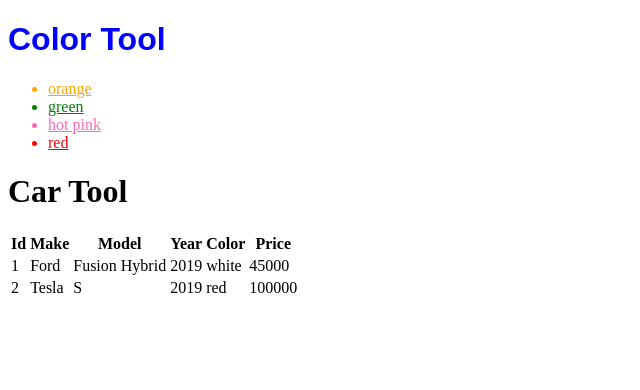
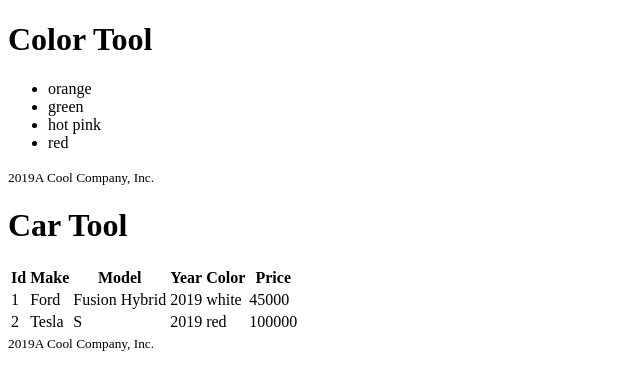
Before and after one commit to t4d-classes/react_10072019, a React (Create React App) app in the folder demo-app/: page / in a window 1280 px wide. Shown: the top 390 px of the page, without its empty margins (0-640 px from the left). Built offline with nearby package versions, Linux system fonts and the light colour scheme.

Commit message:
add code demos

```diff
--- /dev/null
+++ b/demo-app/src/components/CarTable.js
@@ -0,0 +1,28 @@
+import React from 'react';
+
+import { carsPropType } from '../propTypes/carPropTypes';
+import { CarViewRow } from '../components/CarViewRow';
+
+export const CarTable = ({ cars }) => {
+
+  return <table>
+  <thead>
+    <tr>
+      <th>Id</th>
+      <th>Make</th>
+      <th>Model</th>
+      <th>Year</th>
+      <th>Color</th>
+      <th>Price</th>
+    </tr>
+  </thead>
+  <tbody>
+    {cars.map(car => <CarViewRow key={car.id} car={car} />)}
+  </tbody>
+</table>
+
+};
+
+CarTable.propTypes = {
+  cars: carsPropType.isRequired,
+};
--- a/demo-app/src/components/CarTool.js
+++ b/demo-app/src/components/CarTool.js
@@ -1,33 +1,25 @@
 import React from 'react';
+
+import { carsPropType } from '../propTypes/carPropTypes';
+
+import { ToolHeader } from './ToolHeader';
+import { ToolFooter } from './ToolFooter';
+import { CarTable } from './CarTable';
 
 export const CarTool = ({ cars }) => {
 
   return <>
-    <header>
-      <h1>Car Tool</h1>
-    </header>
-    <table>
-      <thead>
-        <tr>
-          <th>Id</th>
-          <th>Make</th>
-          <th>Model</th>
-          <th>Year</th>
-          <th>Color</th>
-          <th>Price</th>
-        </tr>
-      </thead>
-      <tbody>
-        {cars.map(car => <tr key={car.id}>
-          <td>{car.id}</td>
-          <td>{car.make}</td>
-          <td>{car.model}</td>
-          <td>{car.year}</td>
-          <td>{car.color}</td>
-          <td>{car.price}</td>
-        </tr>)}
-      </tbody>
-    </table>
+    <ToolHeader headerText="Car Tool" />
+    <CarTable cars={cars} />
+    <ToolFooter companyName="A Cool Company, Inc." />
   </>;
 
 };
+
+CarTool.defaultProps = {
+  cars: [],
+};
+
+CarTool.propTypes = {
+  cars: carsPropType.isRequired,
+};
--- /dev/null
+++ b/demo-app/src/components/CarViewRow.js
@@ -0,0 +1,20 @@
+import React from 'react';
+
+import { carPropType } from '../propTypes/carPropTypes';
+
+export const CarViewRow = ({ car }) => {
+
+  return <tr>
+    <td>{car.id}</td>
+    <td>{car.make}</td>
+    <td>{car.model}</td>
+    <td>{car.year}</td>
+    <td>{car.color}</td>
+    <td>{car.price}</td>
+  </tr>;
+
+};
+
+CarViewRow.propTypes = {
+  car: carPropType.isRequired,
+};
--- a/demo-app/src/components/ColorTool.js
+++ b/demo-app/src/components/ColorTool.js
@@ -1,28 +1,17 @@
 import React from 'react';
-import PropTypes from 'prop-types';
-import styled, { css } from 'styled-components';
 
-const ColorListItem = styled.li`
-  text-decoration: underline;
-  ${props => css`
-    color: ${props.children.replace(' ', '')}
-  `}
-`;
+import { colorsPropType } from '../propTypes/colorPropType';
+import { ToolHeader } from './ToolHeader';
+import { ToolFooter } from './ToolFooter';
+import { UnorderedList } from './UnorderedList';
 
 export const ColorTool = ({ colors }) => {
 
   return <>
-    <header>
-      <h1 className="info" style={ { fontFamily: 'arial' } }>Color Tool</h1>
-    </header>
-    <ul>
-      {(!colors || colors.length === 0)
-        ? <li>There are no colors.</li>
-        : colors.map( (color) =>
-            <ColorListItem key={color.id}>{color.name}</ColorListItem>)}
-    </ul>
+    <ToolHeader headerText="Color Tool" />
+    <UnorderedList items={colors} />
+    <ToolFooter companyName="A Cool Company, Inc." />
   </>;
-
 };
 
 ColorTool.defaultProps = {
@@ -30,8 +19,5 @@
 };
 
 ColorTool.propTypes = {
-  colors: PropTypes.arrayOf(PropTypes.shape({
-    id: PropTypes.number.isRequired,
-    name: PropTypes.string.isRequired,
-  })).isRequired,
+  colors: colorsPropType.isRequired,
 };
--- /dev/null
+++ b/demo-app/src/components/ToolFooter.js
@@ -0,0 +1,17 @@
+import React from 'react';
+import PropTypes from 'prop-types';
+
+export const ToolFooter = ({ companyName }) => {
+
+  return <footer>
+    <small>
+      {new Date().getFullYear()}
+      {companyName}
+    </small>
+  </footer>
+
+};
+
+ToolFooter.propTypes = {
+  companyName: PropTypes.string.isRequired,
+};
--- /dev/null
+++ b/demo-app/src/components/ToolHeader.js
@@ -0,0 +1,14 @@
+import React from 'react';
+import PropTypes from 'prop-types';
+
+export const ToolHeader = ({ headerText }) => {
+
+  return <header>
+    <h1>{headerText}</h1>
+  </header>
+
+};
+
+ToolHeader.propTypes = {
+  headerText: PropTypes.string.isRequired,
+};
--- /dev/null
+++ b/demo-app/src/components/UnorderedList.js
@@ -0,0 +1,22 @@
+import React from 'react';
+import PropTypes from 'prop-types';
+
+export const UnorderedList = ({ items }) => {
+
+  return <ul>
+    {(!items || items.length === 0)
+      ? <li>There are no items.</li>
+      : items.map( (item) => <li key={item.id}>
+          {item.name}
+        </li>)}
+  </ul>;
+
+};
+
+UnorderedList.defaultProps = {
+  items: [],
+};
+
+UnorderedList.propTypes = {
+  items: PropTypes.arrayOf(PropTypes.string).isRequired,
+};
--- /dev/null
+++ b/demo-app/src/propTypes/carPropTypes.js
@@ -0,0 +1,12 @@
+import PropTypes from 'prop-types';
+
+export const carPropType = PropTypes.shape({
+  id: PropTypes.number.isRequired,
+  make: PropTypes.string.isRequired,
+  model: PropTypes.string.isRequired,
+  year: PropTypes.number.isRequired,
+  color: PropTypes.string.isRequired,
+  price: PropTypes.number.isRequired,
+});
+
+export const carsPropType = PropTypes.arrayOf(carPropType);
--- /dev/null
+++ b/demo-app/src/propTypes/colorPropType.js
@@ -0,0 +1,8 @@
+import PropTypes from 'prop-types';
+
+export const colorPropType = PropTypes.shape({
+  id: PropTypes.number.isRequired,
+  name: PropTypes.string.isRequired,
+});
+
+export const colorsPropType = PropTypes.arrayOf(colorPropType)
```
Also changed, not shown: demo-app/exercises/exercise-8.txt.
